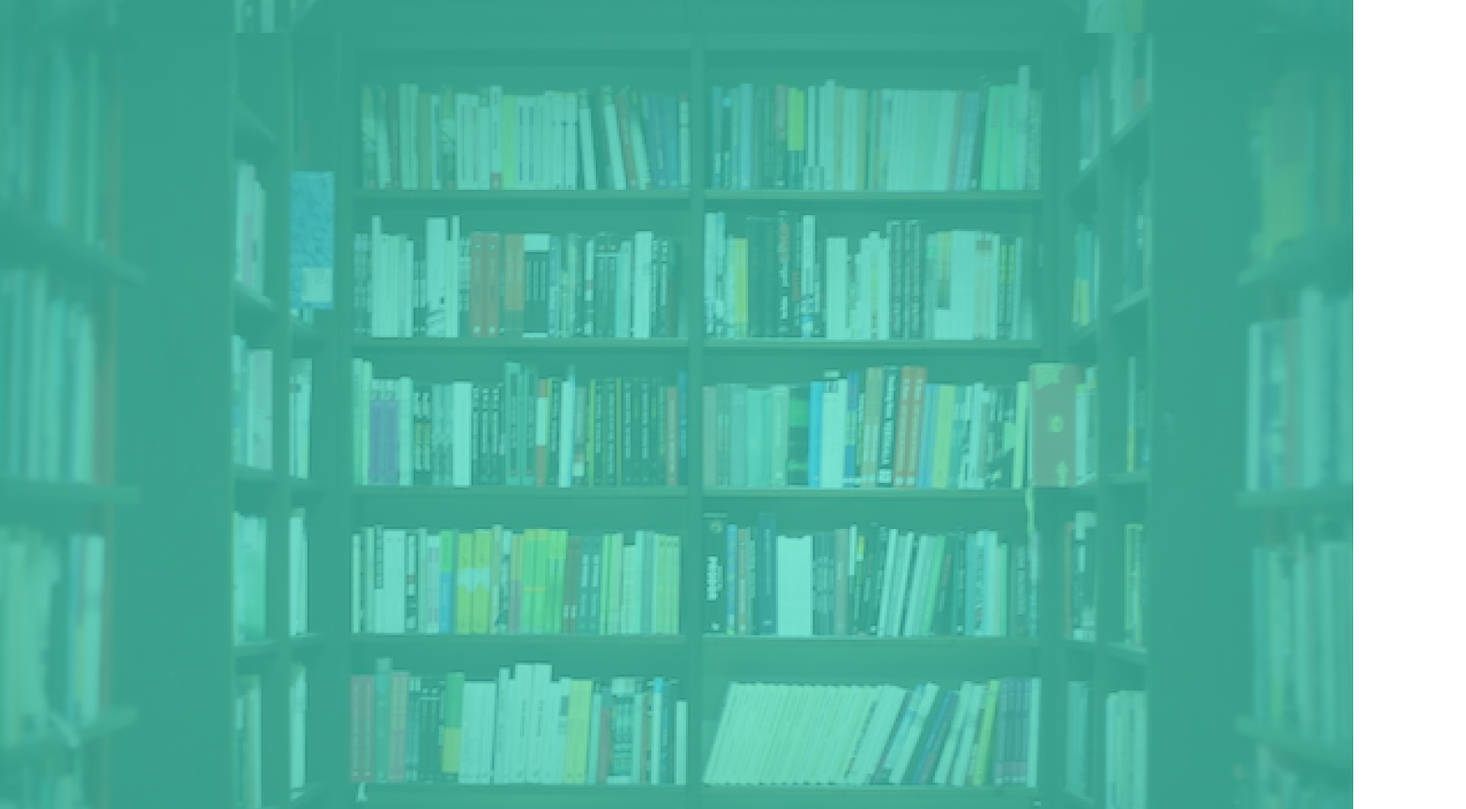
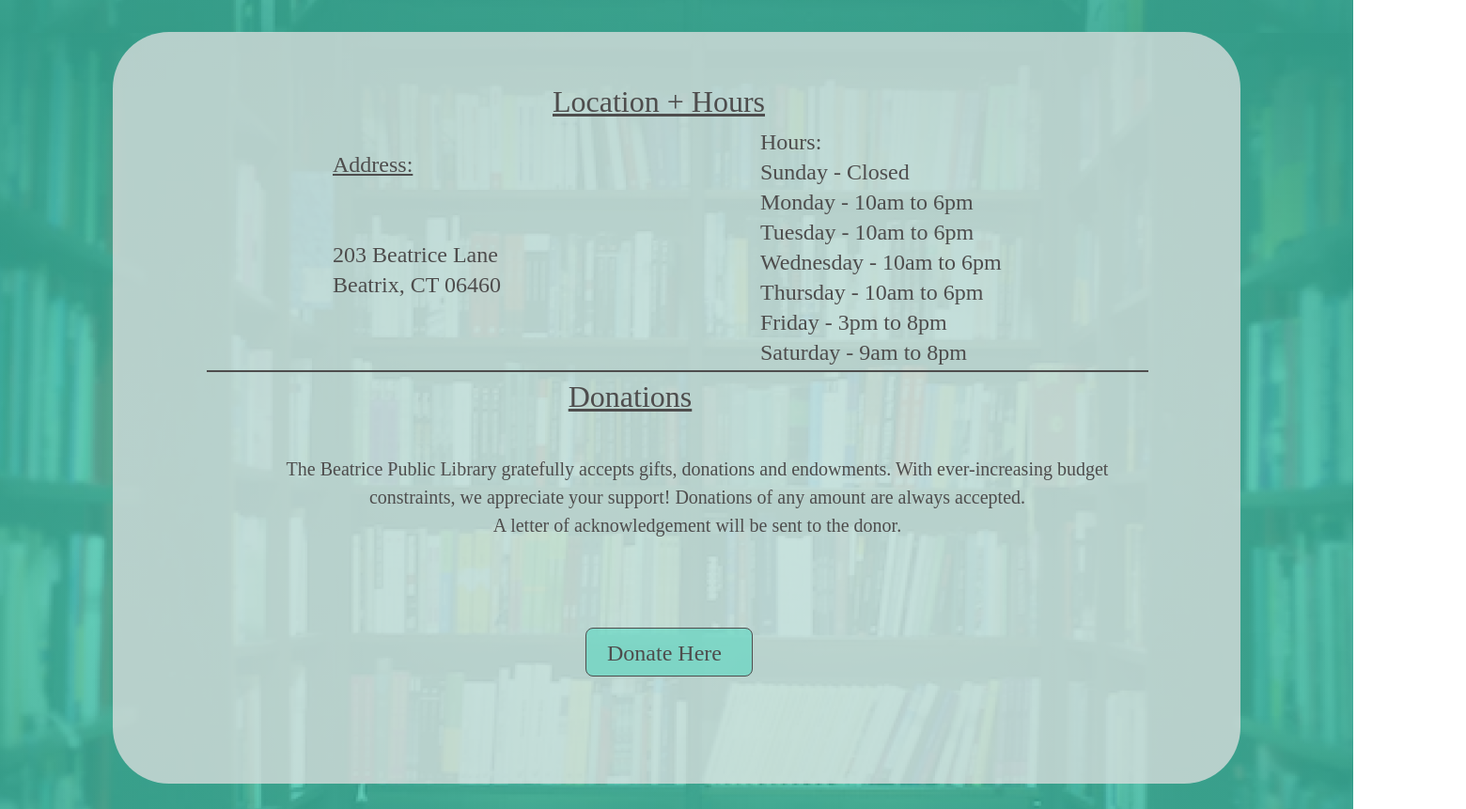
Before and after one commit to mrsturner/RA_Wk5, a plain HTML site: page BPLmain/main.html in a window 1280 px wide. Shown: the part 1100-1961 px from the top of the page at 94% size, 1560 px wide, since content can reach past the window. Drawn offline with Linux system fonts and the light colour scheme.

Commit message:
location set

```diff
--- a/BPLmain/main.css
+++ b/BPLmain/main.css
@@ -37,8 +37,6 @@ body{
     left: 89px;
     top: 30px;
     opacity: 0.9;
-    padding-top: 16.49px;
-    padding-bottom: 16049px;
 }
 
 .welcome img{
@@ -117,14 +115,127 @@ margin: 60px 452px 57px 452px;
 /* Homepage location and hours section */
 
 .location_home_box{
+position: absolute;
 width: 1200px;
 height: 800px;
-margin-left: 120px;
-margin-top: 1023px;
-margin-bottom: 1057px;
-margin-right: 120px;
+top: 1023px;
+left: 120px;
 background: rgba(224,224,224,0.75);
 border-radius: 60px;
+}
+
+#location{
+    position: absolute;
+    top: 56px;
+    bottom: 707px;
+    left: 468px;
+    right: 469px;
+    width: 263px;
+    height: 37px;
+    font-weight: 400;
+    font-size: 32px;
+    line-height: 37px;
+    text-decoration: underline;
+    color: #4e4d4d;
+}
+
+.location_hours{
+    display: flex;
+    flex-direction: row;
+    align-items: center;
+    padding: 0px;
+    gap: 243px;
+    position: absolute;
+    width: 955px;
+    height: 220px;
+    left: 234px;
+    top: 16px;
+    line-height: 32px;
+    margin-top: 85px;
+}
+
+.location_hours address{
+    width: 212px;
+    height: 173px;
+    font-style: normal;
+    font-weight: 400;
+    font-size: 24px;
+    color: #4e4d4d;
+    flex: none;
+    order: 0;
+    flex-grow: 0;
+}
+
+.location_hours h3{
+    text-decoration: underline
+}
+
+.location_hours ul{
+    width: 500px;
+    height: 220px;
+    font-weight: 400;
+    font-size: 24px;
+    line-height: 32px;
+    color: #4e4d4d;
+}
+
+#donations{
+position: absolute;
+width: 157px;
+height: 37px;
+left: 300px;
+right: 522px;
+bottom: 187px;
+font-weight: 400;
+line-height: 37px;
+font-size: 32px;
+color: #4e4d4d;
+text-decoration: underline;
+}
+
+.donations{
+    position: absolute;
+    width: 900px;
+    height: 144px;
+    top: 450px;
+    left: 172px;
+    font-style: normal;
+    font-weight: 400;
+    font-size: 20px;
+    line-height: 30px;
+    text-align: center;
+    color: #4e4d4d;
+}
+
+hr{
+    position: absolute;
+    width: 1000px;
+    height: 0;
+    left: 100px;
+    top: 275px;
+    border: 1px solid #4e4d4d;
+    margin-top: 85px;
+}
+
+.donate{
+    display: flex;
+    flex-direction: row;
+    align-items: flex-start;
+    padding: 12px 22px;
+    gap: 10px;
+    position: absolute;
+    width: 178px;
+    height: 52px;
+    left: 331px;
+    top: 184px;
+    background-color: rgba(70, 218, 191, 0.5);
+    border: 1px solid #4e4d4d;
+    border-radius: 8px;
+    font-size: 24px;
+    font-style: normal;
+    font-weight: 400;
+    line-height: 28px;
+    color: #4e4d4d;
 }
 
 /* Homepage Events section */
@@ -132,8 +243,8 @@ border-radius: 60px;
 width: 1200px;
 height: 800px;
 margin-left: 120px;
-margin-top: 1935px;
-margin-bottom: 145px;
+top: 1935px;
+margin-bottom: 110px;
 margin-right: 120px;
 background: rgba(224,224,224,0.75);
 border-radius: 60px;
@@ -141,4 +252,9 @@ border-radius: 60px;
 
 .events_for_all{
 padding-bottom: 75px;
+position: absolute;
+    width: 1200px;
+    height: 800px;
+    left: 118px;
+    border: 60px;
 }
--- a/BPLmain/main.html
+++ b/BPLmain/main.html
@@ -42,11 +42,10 @@
 		<!-- Location & Hours of Operation -->
 		<section class="location">
 <div class="location_home_box">
-	<h2>Location + Hours</h2>
+	<h2 id="location">Location + Hours</h2>
 	<section class="location_hours">
 	<address>
 		<h3>Address:</h3><br/>
-		<br/>
 		<br/>
 		203 Beatrice Lane<br/>
 		Beatrix, CT 06460<br/>
@@ -63,7 +62,7 @@
 </section>
 <hr/>
 <section class="donations">
-	<h2>Donations</h2>
+	<h2 id="donations">Donations</h2>
 	<p class="donation_giver_info">
 		The Beatrice Public Library gratefully accepts gifts, donations and endowments. With ever-increasing budget constraints, we appreciate your support! Donations of any amount are always accepted.
 	</p>
@@ -79,7 +78,7 @@
 <div class="events_home_box">
 <h2>Event Calendar</h2>
 <span class="event_view_registration">View and Register for Events</span>
-<img src="/images/Logo + Events Elements.png" alt="images of woman and childrend in a circle and adults in a classroom" class="events_for_all">
+<img src="/images/Logo + Events Elements.png" alt="images of woman and children in a circle and adults in a classroom" class="events_for_all">
 </div>
 		</section>
 	</div>
```
